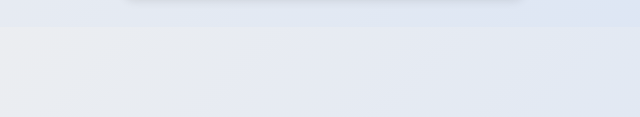
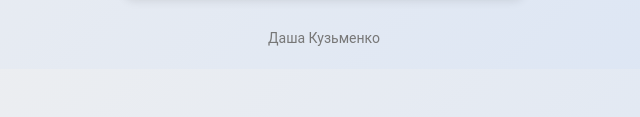
Before and after one commit to Glezzd/site3, a plain HTML site: page index.html in a window 1280 px wide. Shown: the part 361-478 px from the top of the page, without its empty margins (316-956 px from the left). Drawn offline with Linux system fonts and the light colour scheme.

Commit message:
Update index.html

```diff
--- a/index.html
+++ b/index.html
@@ -69,6 +69,13 @@
             font-size: 14px;
             color: #555;
         }
+
+        .footer {
+            text-align: center;
+            margin: 20px 0;
+            font-size: 14px;
+            color: #777;
+        }
     </style>
 </head>
 <body>
@@ -129,6 +136,8 @@
         </div>
     </div>
 
+    <div class="footer">Даша Кузьменко</div>
+
     <script>
         const headers = document.querySelectorAll('.menu-item-header');
 
```
